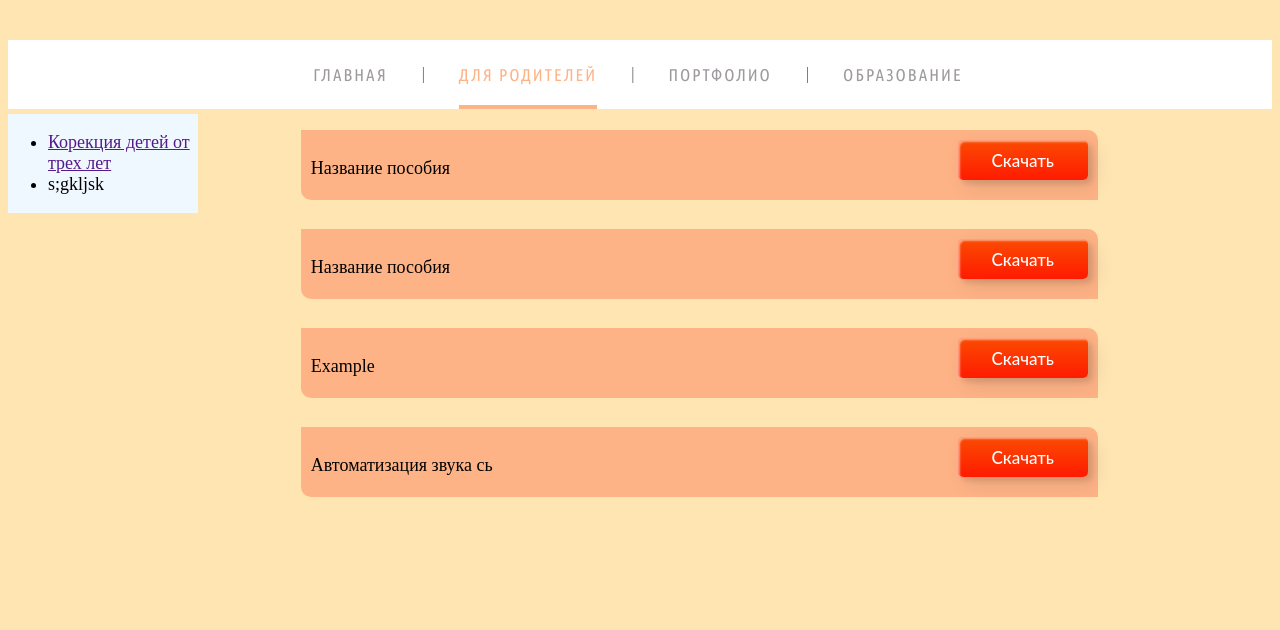
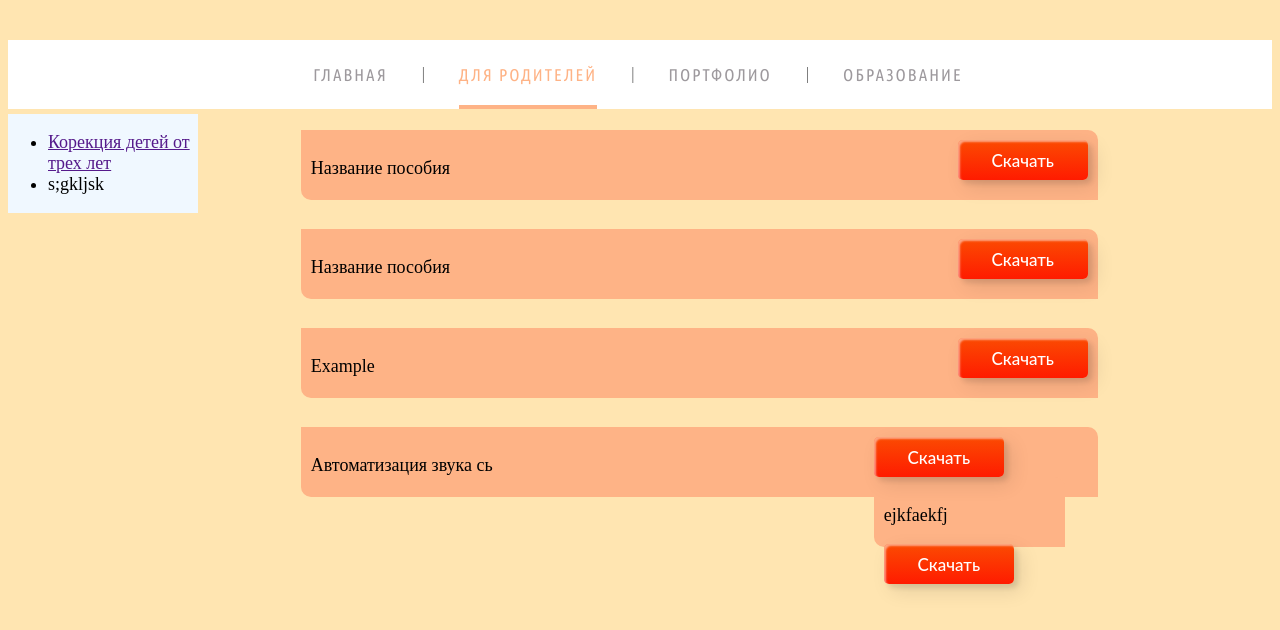
Before and after one commit to cmit-denis/logo, a plain HTML site: page parents.html in a window 1280 px wide. Drawn offline with Linux system fonts and the light colour scheme.

Commit message:
auto add ejkfaekfj

```diff
--- a/parents.html
+++ b/parents.html
@@ -54,6 +54,13 @@
                         <form action="data/figure.odt" style="float: right;">
                             <button class="custom-btn btn-5" href="data/figure.odt"><span
                                     style="font-size: 17px;">Скачать</span></button>
+
+                <li style="margin-bottom: 3%;">
+                    <div class="task_block">
+                        <p style="float: left; font-size: large;">ejkfaekfj</p>
+                        <form action="data/figure.odt" style="float: right;">
+                            <button class="custom-btn btn-5" href="data/figure.odt"><span
+                                    style="font-size: 17px;">Скачать</span></button>
                         </form>
                     </div>
                 </li>
```
